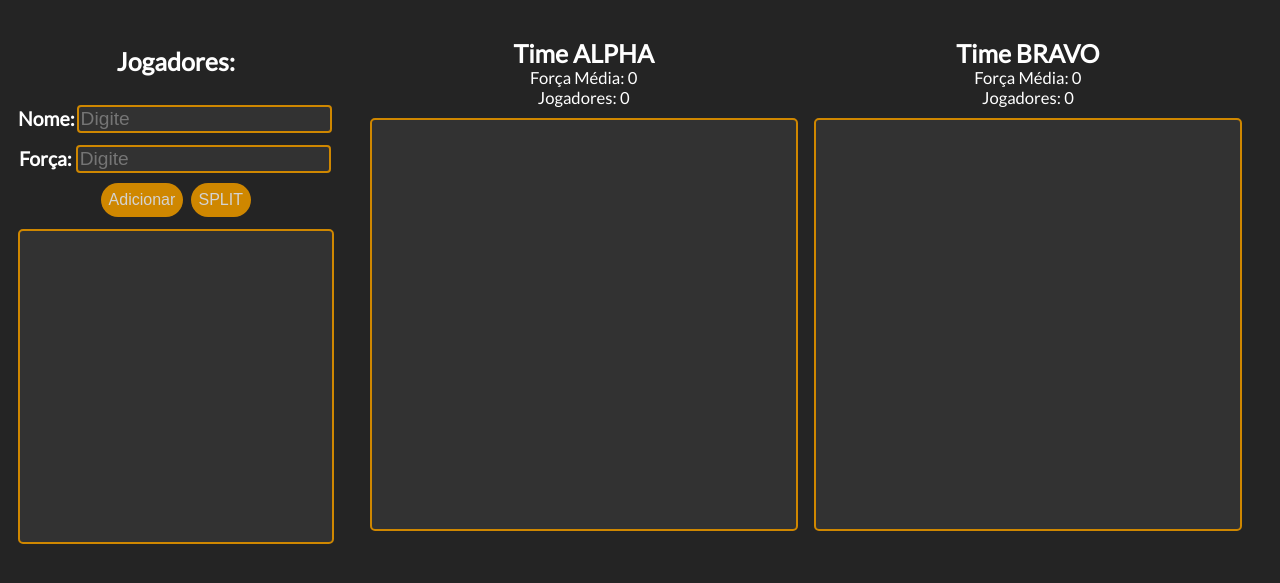
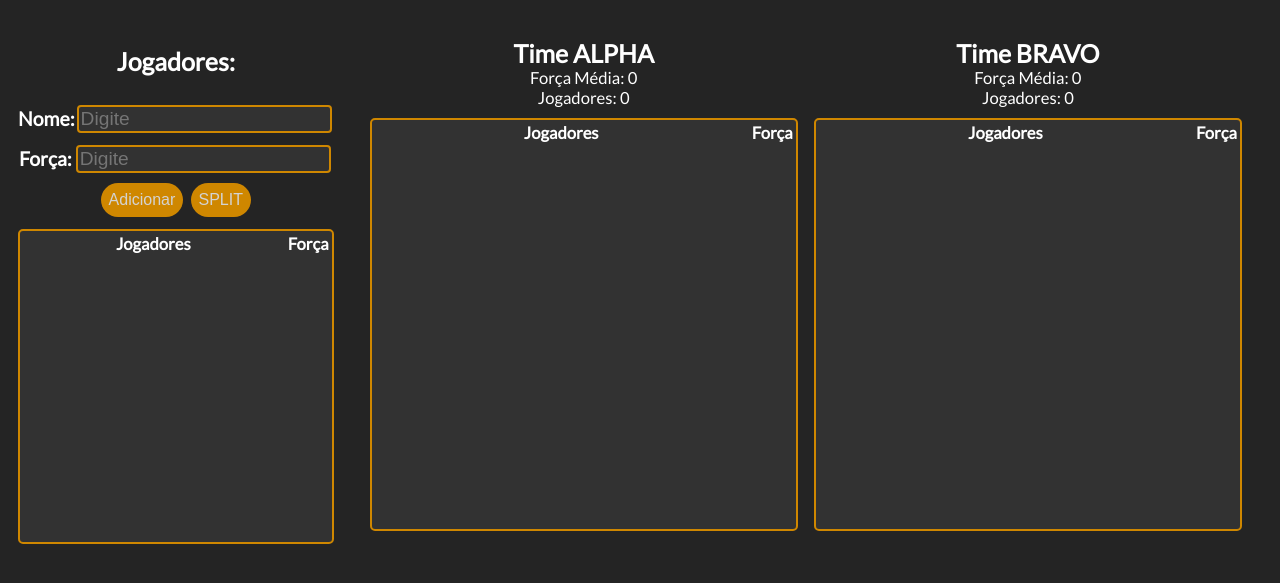
Before and after one commit to FeMartins50/team-decider, a plain HTML site: page index.html in a window 1280 px wide. Shown: the part 105-688 px from the top of the page. Drawn offline with Linux system fonts and the light colour scheme.

Commit message:
Adicionado tables.

```diff
--- a/index.html
+++ b/index.html
@@ -28,7 +28,18 @@
                 <button>Adicionar</button>
                 <button>SPLIT</button>
             </div>
-            <div class="box"></div>
+            <div class="box">
+                <table>
+                    <tr>
+                      <th id="tableJogador">Jogadores</th>
+                      <th id="tableForca">Força</th>
+                    </tr>
+                    <tr>
+                      <td></td>
+                      <td></td>
+                    </tr>
+                </table>
+            </div>
         </div>
 
         <div id="containerTimes"> <!-- Container de todos os times -->
@@ -36,14 +47,36 @@
                 <h2>Time ALPHA</h2>
                 <p>Força Média: 0</p>
                 <p>Jogadores: 0</p>
-                <div class="box"></div>
+                <div class="box">
+                    <table>
+                        <tr>
+                          <th id="tableJogador">Jogadores</th>
+                          <th id="tableForca">Força</th>
+                        </tr>
+                        <tr>
+                          <td></td>
+                          <td></td>
+                        </tr>
+                    </table>
+                </div>
             </div>
 
             <div class="container"> <!-- Container TIME BRAVO -->
                 <h2>Time BRAVO</h2>
                 <p>Força Média: 0</p>
                 <p>Jogadores: 0</p>
-                <div class="box"></div>
+                <div class="box">
+                    <table>
+                        <tr>
+                          <th id="tableJogador">Jogadores</th>
+                          <th id="tableForca">Força</th>
+                        </tr>
+                        <tr>
+                          <td></td>
+                          <td></td>
+                        </tr>
+                    </table>
+                </div>
             </div>
 
         </div>
--- a/styles/main.css
+++ b/styles/main.css
@@ -93,3 +93,11 @@ button:active {
     background-color: rgb(207, 135, 0, 0.6);
     color: rgb(211, 211, 211, 0.6);
 }
+
+#tableJogador {
+    width: 100%;
+}
+#tableForca {
+    text-align: right;
+    width: 20%;
+}
```
